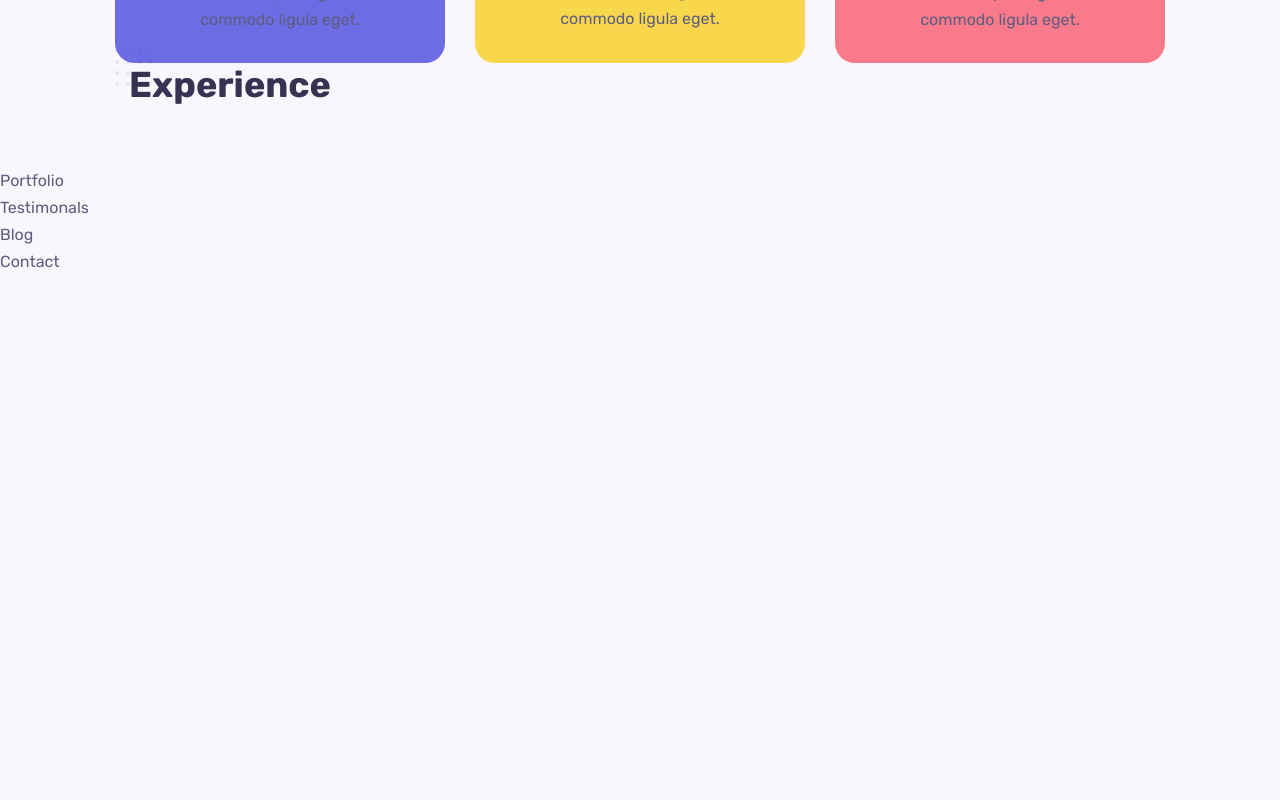
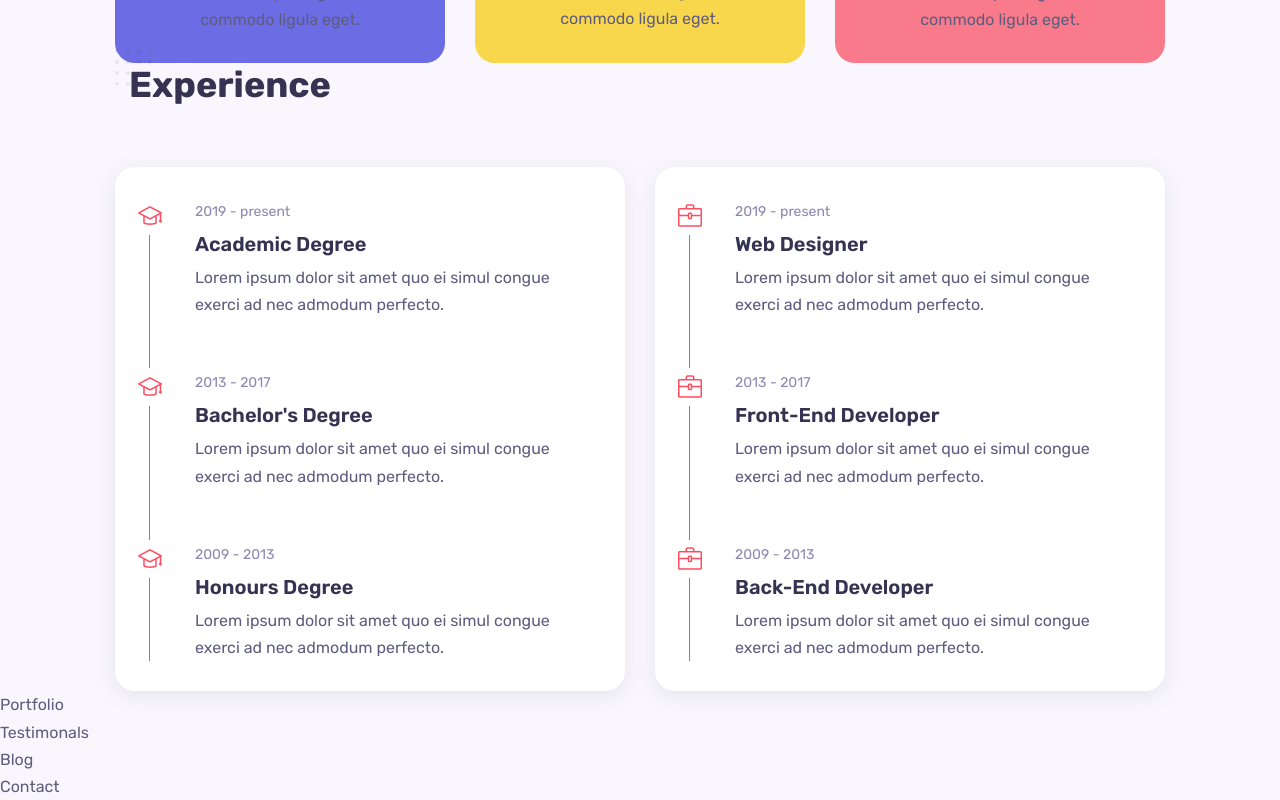
Before and after one commit to NethminiSandunika/my-react-portfolio, a React (Create React App) app: page / in a window 1280 px wide. Shown: the part 1508-2308 px from the top of the page. Before the commit the page ends 1783 px from the top, so only its background shows below. Built offline with nearby package versions, Linux system fonts and the light colour scheme.

Commit message:
add the resume section

```diff
--- a/src/components/resume/Card.jsx
+++ b/src/components/resume/Card.jsx
@@ -2,7 +2,7 @@ import React from 'react';
 
 const Card = (props) => {
     return (
-        <div className="tmeline__item">
+        <div className="timeline__item">
             <i className={props.icon}></i>
             <span className="timeline__date">{props.year}</span>
             <h3 className="timeline__title">{props.title}</h3>
--- a/src/components/resume/Resume.jsx
+++ b/src/components/resume/Resume.jsx
@@ -10,43 +10,40 @@ const Resume = () => {
 
             <div className="resume__container grid">
                 <div className="timeline grid">
-                    <div className="timeline grid">
                         {Data.map((val, id) => {
                             if (val.category === "education") {
                                 return (
-                                    <card
+                                    <Card
                                     key={id}
                                     icon={val.icon}
                                     title={val.title}
                                     year={val.year}
-                                    desc={val.desc} />
-                                )
+                                    desc={val.desc}
+                                    />
+                                );
                             }
                         })}
-                    </div>
+                </div>
 
-                    <div className="timeline grid">
+                <div className="timeline grid">
                         {Data.map((val, index) => {
                             if (val.category === "experience") {
                                 return (
-                                    <card
+                                    <Card
                                     key={index}
                                     icon={val.icon}
                                     title={val.title}
                                     year={val.year}
-                                    desc={val.desc} />
-                                )
+                                    desc={val.desc}
+                                    />
+                                );
                             }
                         })}
-                    </div>
-
-
 
                 </div>
             </div>
-
         </section>
-    )
+    );
 }
 
 export default Resume
--- a/src/components/resume/resume.css
+++ b/src/components/resume/resume.css
@@ -0,0 +1,53 @@
+.resume__container {
+    grid-template-columns: repeat(2, 1fr);
+    column-gap: 1.875rem;
+}
+
+.timeline {
+    background-color: var(--container-color);
+    padding: 1.875rem;
+    border-radius: var(--border-radius);
+    position: relative;
+    box-shadow: var(--shadow);
+}
+
+.timeline__item {
+    position: relative;
+    padding-left: 3.125rem;
+    padding-bottom: 3.125rem;
+}
+
+.timeline__item:last-child {
+    padding-bottom: 0;
+}
+
+.timeline__item::before {
+    content: '';
+    width: 1px;
+    height: 100%;
+    background-color: var(--first-color);
+    position: absolute;
+    left: .25rem;
+    top: 0;
+}
+
+.timeline .icon-briefcase,
+.timeline .icon-graduation {
+    position: absolute;
+    left: -0.4375rem;
+    top: 0;
+    font-size: var(--h2-font-size);
+    color: var(--first-color);
+    background-color: var(--container-color);
+    padding: 0.4375rem 0;
+}
+
+.timeline__date {
+    color: #8b88b1;
+    font-size: var(--small-font-size);
+}
+
+.timeline__title {
+    font-size: var(--h3-font-size);
+    margin: 0.5rem 0;
+}
```
